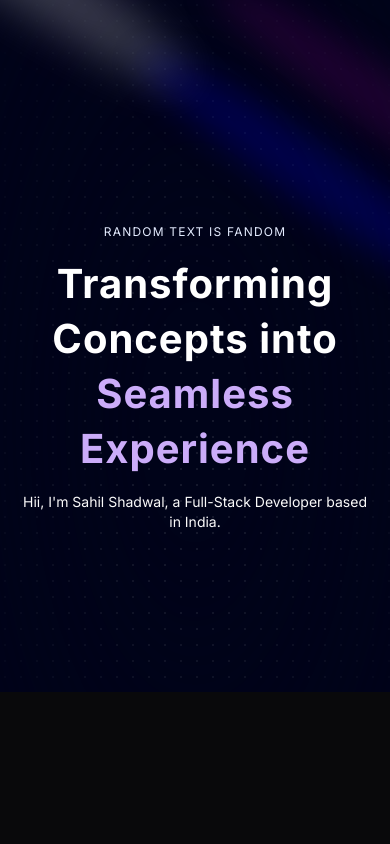
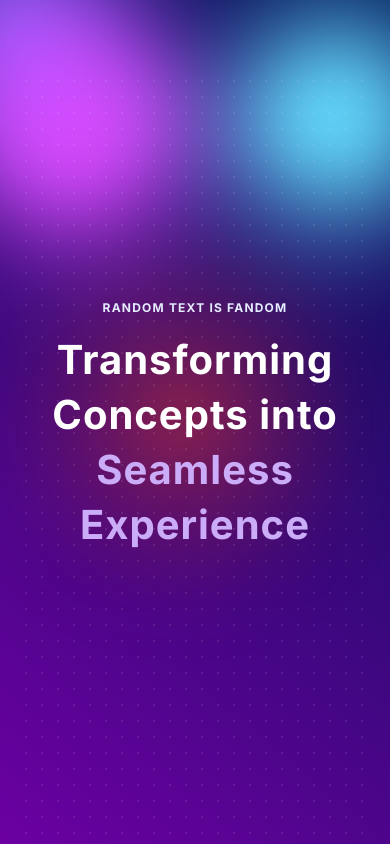
Before and after one commit to Sahil-Shadwal/portfolio, a Next.js app: page / in a window 390 px wide. Built offline with nearby package versions, Linux system fonts and the light colour scheme.

Commit message:
blob animation

```diff
--- a/app/page.tsx
+++ b/app/page.tsx
@@ -1,12 +1,21 @@
 import Hero from "@/components/Hero";
+import { BackgroundGradientAnimation } from "@/components/ui/background-gradient-animation";
 import Image from "next/image";
 
 export default function Home() {
   return (
-    <main className="relative bg-black-100 flex justify-center items-center flex-col overflow-hidden mx-auto sm:px-10 px-5">
-      <div className="max-w-7xl w-full">
-        <Hero />
+    // <main className="relative bg-black-100 flex justify-center items-center flex-col overflow-hidden mx-auto sm:px-10 px-5">
+    //   <div className="max-w-7xl w-full">
+    //     <Hero />
+    //   </div>
+    // </main>
+    <BackgroundGradientAnimation>
+      <div className="absolute z-50 inset-0 flex items-center justify-center text-white font-bold px-4 pointer-events-none text-3xl text-center md:text-4xl lg:text-7xl">
+        <div className="bg-clip-text text-transparent drop-shadow-2xl bg-gradient-to-b from-white/80 to-white/20">
+          <Hero />
+          {/* <h1> hii idiot</h1> */}
+        </div>
       </div>
-    </main>
+    </BackgroundGradientAnimation>
   );
 }
--- a/components/Hero.tsx
+++ b/components/Hero.tsx
@@ -5,25 +5,15 @@
 const Hero = () => {
   return (
     <div className="pb-20 pt-36">
-      <div>
-        <Spotlight
-          className="-top-40 -left-10 md:-left-32 md:-top-20 h-screen"
-          fill="white"
-        />
-        <Spotlight
-          className="top-10 left-full h-[80vh] w-[50vh]"
-          fill="purple"
-        />
-        <Spotlight className="top-28 left-80 h-[80vh] w-[50vh]" fill="blue" />
-      </div>
-      <div
-        className="h-screen w-full dark:bg-black-100 bg-white
+      <div className="h-screen top-0 -left-0 w-full dark:bg-transparent  dark:bg-dot-white/[0.2] bg-dot-black/[0.2] absolute flex items-center justify-center">
+        {/* <div
+        className="h-screen w-screen items-center justify-center bg-transparent
        dark:bg-dot-white/[0.19] bg-dot-black/[0.2] absolute
-       flex items-center justify-center top-0 left-0"
-      >
+       flex  bottom-0 right-0 top-0 -left-0"
+      > */}
         <div
           className="absolute pointer-events-none inset-0 flex
-          items-center justify-center dark:bg-black-100 bg-white
+          items-center justify-center
          [mask-image:radial-gradient(ellipse_at_center,transparent_20%,black)]"
         />
       </div>
--- /dev/null
+++ b/components/ui/background-gradient-animation.tsx
@@ -0,0 +1,181 @@
+"use client";
+import { cn } from "@/lib/utils";
+import { useEffect, useRef, useState } from "react";
+
+export const BackgroundGradientAnimation = ({
+  gradientBackgroundStart = "rgb(108, 0, 162)",
+  gradientBackgroundEnd = "rgb(0, 17, 82)",
+  firstColor = "18, 113, 255",
+  secondColor = "221, 74, 255",
+  thirdColor = "100, 220, 255",
+  fourthColor = "200, 50, 50",
+  fifthColor = "180, 180, 50",
+  pointerColor = "140, 100, 255",
+  size = "80%",
+  blendingValue = "hard-light",
+  children,
+  className,
+  interactive = true,
+  containerClassName,
+}: {
+  gradientBackgroundStart?: string;
+  gradientBackgroundEnd?: string;
+  firstColor?: string;
+  secondColor?: string;
+  thirdColor?: string;
+  fourthColor?: string;
+  fifthColor?: string;
+  pointerColor?: string;
+  size?: string;
+  blendingValue?: string;
+  children?: React.ReactNode;
+  className?: string;
+  interactive?: boolean;
+  containerClassName?: string;
+}) => {
+  const interactiveRef = useRef<HTMLDivElement>(null);
+
+  const [curX, setCurX] = useState(0);
+  const [curY, setCurY] = useState(0);
+  const [tgX, setTgX] = useState(0);
+  const [tgY, setTgY] = useState(0);
+  useEffect(() => {
+    document.body.style.setProperty(
+      "--gradient-background-start",
+      gradientBackgroundStart
+    );
+    document.body.style.setProperty(
+      "--gradient-background-end",
+      gradientBackgroundEnd
+    );
+    document.body.style.setProperty("--first-color", firstColor);
+    document.body.style.setProperty("--second-color", secondColor);
+    document.body.style.setProperty("--third-color", thirdColor);
+    document.body.style.setProperty("--fourth-color", fourthColor);
+    document.body.style.setProperty("--fifth-color", fifthColor);
+    document.body.style.setProperty("--pointer-color", pointerColor);
+    document.body.style.setProperty("--size", size);
+    document.body.style.setProperty("--blending-value", blendingValue);
+  }, []);
+
+  useEffect(() => {
+    function move() {
+      if (!interactiveRef.current) {
+        return;
+      }
+      setCurX(curX + (tgX - curX) / 20);
+      setCurY(curY + (tgY - curY) / 20);
+      interactiveRef.current.style.transform = `translate(${Math.round(
+        curX
+      )}px, ${Math.round(curY)}px)`;
+    }
+
+    move();
+  }, [tgX, tgY]);
+
+  const handleMouseMove = (event: React.MouseEvent<HTMLDivElement>) => {
+    if (interactiveRef.current) {
+      const rect = interactiveRef.current.getBoundingClientRect();
+      setTgX(event.clientX - rect.left);
+      setTgY(event.clientY - rect.top);
+    }
+  };
+
+  const [isSafari, setIsSafari] = useState(false);
+  useEffect(() => {
+    setIsSafari(/^((?!chrome|android).)*safari/i.test(navigator.userAgent));
+  }, []);
+
+  return (
+    <div
+      className={cn(
+        "h-screen w-screen -z-40 relative overflow-hidden top-0 left-0 bg-[linear-gradient(40deg,var(--gradient-background-start),var(--gradient-background-end))]",
+        containerClassName
+      )}
+    >
+      <svg className="hidden">
+        <defs>
+          <filter id="blurMe">
+            <feGaussianBlur
+              in="SourceGraphic"
+              stdDeviation="10"
+              result="blur"
+            />
+            <feColorMatrix
+              in="blur"
+              mode="matrix"
+              values="1 0 0 0 0  0 1 0 0 0  0 0 1 0 0  0 0 0 18 -8"
+              result="goo"
+            />
+            <feBlend in="SourceGraphic" in2="goo" />
+          </filter>
+        </defs>
+      </svg>
+      <div className={cn("", className)}>{children}</div>
+      <div
+        className={cn(
+          "gradients-container h-full w-full blur-lg",
+          isSafari ? "blur-2xl" : "[filter:url(#blurMe)_blur(40px)]"
+        )}
+      >
+        <div
+          className={cn(
+            `absolute [background:radial-gradient(circle_at_center,_var(--first-color)_0,_var(--first-color)_50%)_no-repeat]`,
+            `[mix-blend-mode:var(--blending-value)] w-[var(--size)] h-[var(--size)] top-[calc(50%-var(--size)/2)] left-[calc(50%-var(--size)/2)]`,
+            `[transform-origin:center_center]`,
+            `animate-first`,
+            `opacity-100`
+          )}
+        ></div>
+        <div
+          className={cn(
+            `absolute [background:radial-gradient(circle_at_center,_rgba(var(--second-color),_0.8)_0,_rgba(var(--second-color),_0)_50%)_no-repeat]`,
+            `[mix-blend-mode:var(--blending-value)] w-[var(--size)] h-[var(--size)] top-[calc(50%-var(--size)/2)] left-[calc(50%-var(--size)/2)]`,
+            `[transform-origin:calc(50%-400px)]`,
+            `animate-second`,
+            `opacity-100`
+          )}
+        ></div>
+        <div
+          className={cn(
+            `absolute [background:radial-gradient(circle_at_center,_rgba(var(--third-color),_0.8)_0,_rgba(var(--third-color),_0)_50%)_no-repeat]`,
+            `[mix-blend-mode:var(--blending-value)] w-[var(--size)] h-[var(--size)] top-[calc(50%-var(--size)/2)] left-[calc(50%-var(--size)/2)]`,
+            `[transform-origin:calc(50%+400px)]`,
+            `animate-third`,
+            `opacity-100`
+          )}
+        ></div>
+        <div
+          className={cn(
+            `absolute [background:radial-gradient(circle_at_center,_rgba(var(--fourth-color),_0.8)_0,_rgba(var(--fourth-color),_0)_50%)_no-repeat]`,
+            `[mix-blend-mode:var(--blending-value)] w-[var(--size)] h-[var(--size)] top-[calc(50%-var(--size)/2)] left-[calc(50%-var(--size)/2)]`,
+            `[transform-origin:calc(50%-200px)]`,
+            `animate-fourth`,
+            `opacity-70`
+          )}
+        ></div>
+        <div
+          className={cn(
+            `absolute [background:radial-gradient(circle_at_center,_rgba(var(--fifth-color),_0.8)_0,_rgba(var(--fifth-color),_0)_50%)_no-repeat]`,
+            `[mix-blend-mode:var(--blending-value)] w-[var(--size)] h-[var(--size)] top-[calc(50%-var(--size)/2)] left-[calc(50%-var(--size)/2)]`,
+            `[transform-origin:calc(50%-800px)_calc(50%+800px)]`,
+            `animate-fifth`,
+            `opacity-100`
+          )}
+        ></div>
+
+        {interactive && (
+          <div
+            ref={interactiveRef}
+            // onMouseMove={handleMouseMove}
+            className={cn(
+              `absolute [background:radial-gradient(circle_at_center,_rgba(var(--pointer-color),_0.8)_0,_rgba(var(--pointer-color),_0)_50%)_no-repeat]`,
+              `[mix-blend-mode:var(--blending-value)] w-full h-full -top-1/2 -left-1/2`,
+              `opacity-70`
+            )}
+          ></div>
+        )}
+      </div>
+    </div>
+  );
+};
```
